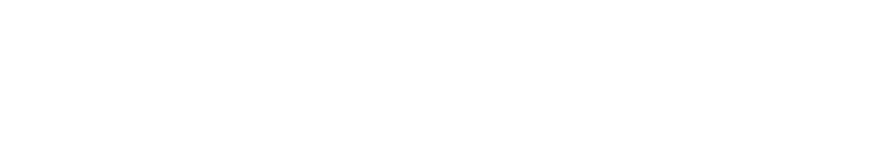
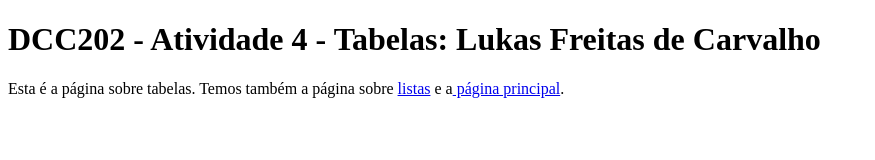
Before and after one commit to ufjf-dcc202/ufjf-dcc202-2023-3-a-atv4-Lukas712, a website: page tabelas.html in a window 1280 px wide. Shown: the whole page, without its empty margins (0-875 px from the left). Drawn offline with Linux system fonts and the light colour scheme.

Commit message:
Adição dos dois links e do conteúdo em tabelas

```diff
--- a/tabelas.html
+++ b/tabelas.html
@@ -6,6 +6,9 @@
     <title>DCC202 - Atividade 4 - Tabelas: Lukas Freitas de Carvalho</title>
 </head>
 <body>
-
+    <main>
+        <h1>DCC202 - Atividade 4 - Tabelas: Lukas Freitas de Carvalho</h1>
+        <p>Esta é a página sobre tabelas. Temos também a página sobre <a href="listas.html"> listas</a> e a<a href="index.html"> página principal</a>. </p>
+    </main>
 </body>
 </html>
```
